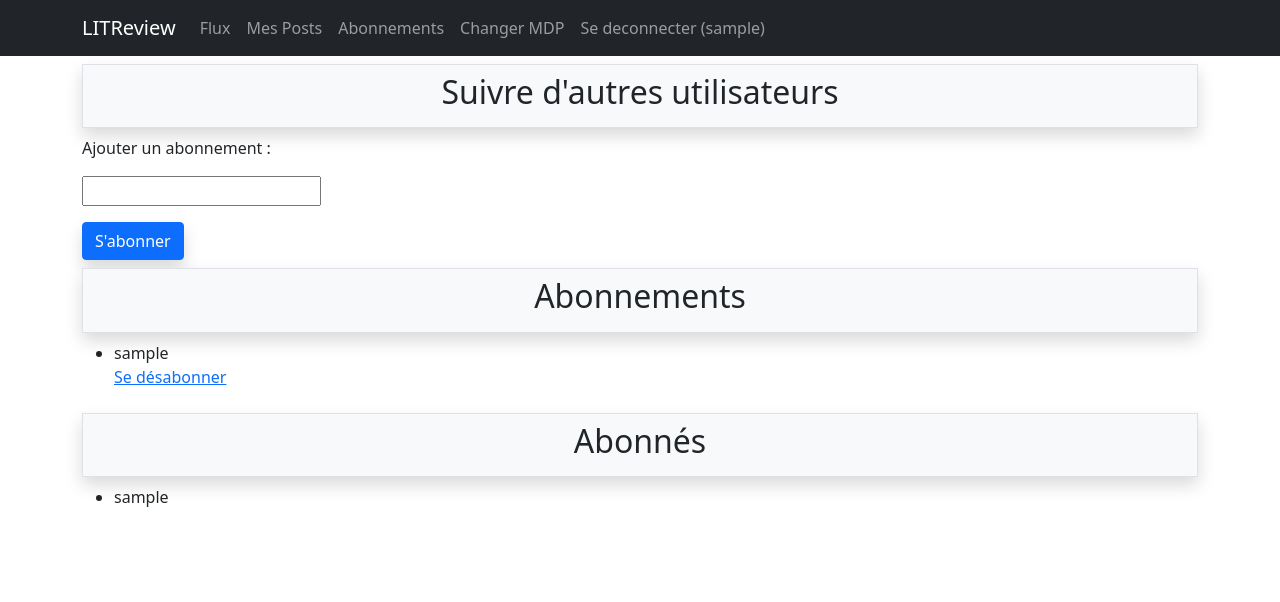
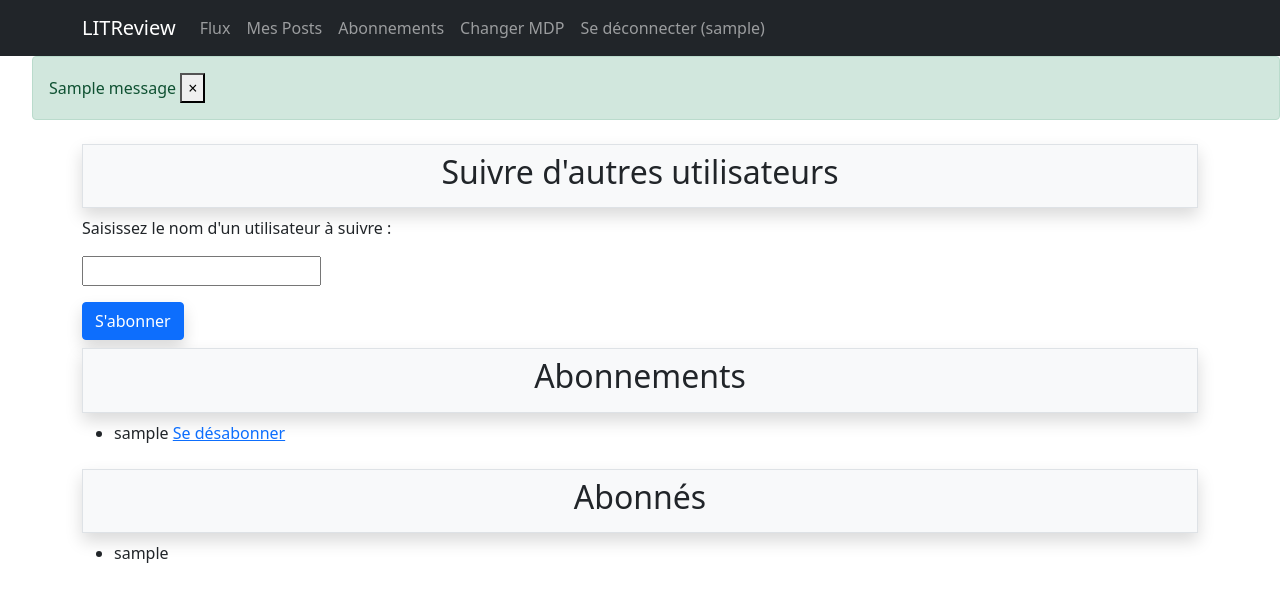
Before and after one commit to Wil31/LITReview-app, a Django app: page /subscriptions/ in a window 1280 px wide. Shown: the top 602 px of the page. Run offline with Django 4.2, Linux system fonts and the light colour scheme; a user stored in the database is signed in; tables that the repository leaves empty hold one stand-in row (values such as "Sample post"); one stand-in notice (Sample message) is shown; some libraries are stand-ins or nearby versions.

Commit message:
Add alerts to subscription page, modified view to prevent following same user or current user

```diff
--- a/subscriptions/forms.py
+++ b/subscriptions/forms.py
@@ -10,10 +10,3 @@ class SubscriptionsForm(forms.ModelForm):
         fields = ['followed_user']
         labels = {"followed_user": ""}
         widgets = {'followed_user': forms.TextInput()}
-
-        def clean_followed_user(self):
-            followed_user = self.cleaned_data['followed_user']
-            user = User.objects.get(id=self.request.user.id)
-            if followed_user == user:
-                raise ValueError('Vous ne pouvez pas vous ajouter')
-            return followed_user
--- a/subscriptions/templates/subscriptions/subscriptions.html
+++ b/subscriptions/templates/subscriptions/subscriptions.html
@@ -14,7 +14,7 @@
             <form method="POST" enctype="multipart/form-data">
                 {% csrf_token %}
                 <div class="forms">
-                    <p>Ajouter un abonnement :</p>
+                    <p>Saisissez le nom d'un utilisateur à suivre :</p>
                     <div>{{ form.as_p }}</div>
                     <input class="btn btn-primary shadow" type="submit"
                            value="S'abonner">
@@ -35,13 +35,14 @@
             <ul>
                 {% for user in user_follows %}
                 {% if user.user == current_user%}
-                <li class="subscriber_list">{{ user.followed_user }}</li>
-                <a href="{% url 'subscriptions_delete' user.pk %}">Se
-                    désabonner</a>
+                <li class="subscriber_list">{{ user.followed_user }}
+                    <a href="{% url 'subscriptions_delete' user.pk %}">Se
+                        désabonner</a>
+                </li>
                 {% endif %}
             </ul>
             {% empty %}
-            <p>Vous ne suivez aucun utilisateurs</p>
+            <p>Vous ne suivez aucun autre utilisateur.</p>
             {% endfor %}
         </div>
     </div>
@@ -60,7 +61,7 @@
                 <li>{{ subscriber.user }}</li>
             </ul>
             {% empty %}
-            <p>Aucun utilisateurs ne vous suit</p>
+            <p>Aucun autre utilisateur ne vous suit.</p>
             {% endfor %}
         </div>
     </div>
--- a/subscriptions/views.py
+++ b/subscriptions/views.py
@@ -6,29 +6,48 @@ from django.contrib.auth.mixins import LoginRequiredMixin
 from django.views.generic.edit import DeleteView
 from django.contrib.messages.views import SuccessMessageMixin
 from django.urls import reverse_lazy
+from django.contrib import messages
 
 from . import forms, models
 
 
 @login_required
 def subscriptions(request):
+    current_user = request.user
     users = User.objects.all()
     user_follows = models.UserFollows.objects.all()
-    subscribers = request.user.followed_by.all()
+    subscribers = current_user.followed_by.all()
     if request.method == 'POST':
         entry = request.POST['followed_user']
-        user_to_follow = User.objects.get(username=entry)
+
+        if entry == current_user.username:
+            messages.warning(request, "You cannot follow yourself !")
+            return redirect('subscriptions')
+
+        for user in user_follows:
+            if user.followed_user.username == entry:
+                messages.warning(request,
+                               f"You already follow : {user.followed_user.username}")
+                return redirect('subscriptions')
+
         for user in users:
             if user.username == entry:
-                models.UserFollows.objects.create(user=request.user,
+                user_to_follow = User.objects.get(username=entry)
+                models.UserFollows.objects.create(user=current_user,
                                                   followed_user=user_to_follow)
+                messages.success(request,
+                                 f"New followed user : {user_to_follow.username}")
+                return redirect('subscriptions')
+
+        messages.warning(request, f"User {entry} does not exist !")
         return redirect('subscriptions')
+
     else:
         form = forms.SubscriptionsForm()
 
     context = {
         'form': form,
-        'current_user': request.user,
+        'current_user': current_user,
         'subscribers': subscribers,
         'user_follows': user_follows
     }
--- a/templates/base.html
+++ b/templates/base.html
@@ -40,19 +40,25 @@
                         {% endif %}
                         {% if user.is_authenticated %}
                         <li class="nav-item">
-                                        <a class="nav-link" href="{% url 'flux' %}">Flux</a>
+                            <a class="nav-link"
+                               href="{% url 'flux' %}">Flux</a>
                         </li>
                         <li class="nav-item">
-                                        <a class="nav-link" href="{% url 'posts' %}">Mes Posts</a>
+                            <a class="nav-link" href="{% url 'posts' %}">Mes
+                                Posts</a>
                         </li>
                         <li class="nav-item">
-                                        <a class="nav-link" href="{% url 'subscriptions' %}">Abonnements</a>
+                            <a class="nav-link"
+                               href="{% url 'subscriptions' %}">Abonnements</a>
                         </li>
                         <li class="nav-item">
-                                        <a class="nav-link" href="{% url 'password_change' %}">Changer MDP</a>
+                            <a class="nav-link"
+                               href="{% url 'password_change' %}">Changer
+                                MDP</a>
                         </li>
                         <li class="nav-item">
-                                        <a class="nav-link" href="{% url 'logout' %}">Se deconnecter ({{ request.user }})</a>
+                            <a class="nav-link" href="{% url 'logout' %}">Se
+                                déconnecter ({{ request.user }})</a>
                         </li>
                         {% endif %}
                     </ul>
@@ -61,10 +67,17 @@
         </div>
     </div>
 </div>
+{% include 'includes/messages.html' %}
 {% block content %}
 {% endblock content %}
-        <script src="https://code.jquery.com/jquery-3.4.1.slim.min.js" integrity="sha384-J6qa4849blE2+poT4WnyKhv5vZF5SrPo0iEjwBvKU7imGFAV0wwj1yYfoRSJoZ+n" crossorigin="anonymous"></script>
-        <script src="https://cdn.jsdelivr.net/npm/popper.js@1.16.0/dist/umd/popper.min.js" integrity="sha384-Q6E9RHvbIyZFJoft+2mJbHaEWldlvI9IOYy5n3zV9zzTtmI3UksdQRVvoxMfooAo" crossorigin="anonymous"></script>
-        <script src="https://stackpath.bootstrapcdn.com/bootstrap/4.4.1/js/bootstrap.min.js" integrity="sha384-wfSDF2E50Y2D1uUdj0O3uMBJnjuUD4Ih7YwaYd1iqfktj0Uod8GCExl3Og8ifwB6" crossorigin="anonymous"></script>
+<script src="https://code.jquery.com/jquery-3.4.1.slim.min.js"
+        integrity="sha384-J6qa4849blE2+poT4WnyKhv5vZF5SrPo0iEjwBvKU7imGFAV0wwj1yYfoRSJoZ+n"
+        crossorigin="anonymous"></script>
+<script src="https://cdn.jsdelivr.net/npm/popper.js@1.16.0/dist/umd/popper.min.js"
+        integrity="sha384-Q6E9RHvbIyZFJoft+2mJbHaEWldlvI9IOYy5n3zV9zzTtmI3UksdQRVvoxMfooAo"
+        crossorigin="anonymous"></script>
+<script src="https://stackpath.bootstrapcdn.com/bootstrap/4.4.1/js/bootstrap.min.js"
+        integrity="sha384-wfSDF2E50Y2D1uUdj0O3uMBJnjuUD4Ih7YwaYd1iqfktj0Uod8GCExl3Og8ifwB6"
+        crossorigin="anonymous"></script>
 </body>
 </html>
--- /dev/null
+++ b/templates/includes/messages.html
@@ -0,0 +1,16 @@
+{% if messages %}
+<ul class="messages">
+    {% for message in messages %}
+    <div class="container-fluid p-0">
+        <div class="alert {{ message.tags }} alert-dismissible fade show"
+             role="alert">
+            {{ message }}
+            <button type="button" class="close" data-dismiss="alert"
+                    aria-label="Close">
+                <span aria-hidden="True">&times;</span>
+            </button>
+        </div>
+    </div>
+    {% endfor %}
+</ul>
+{% endif %}
```
Also changed, not shown: litreview/settings.py (+9 -0 lines). Lines whose indentation alone changed are shown as unchanged.
